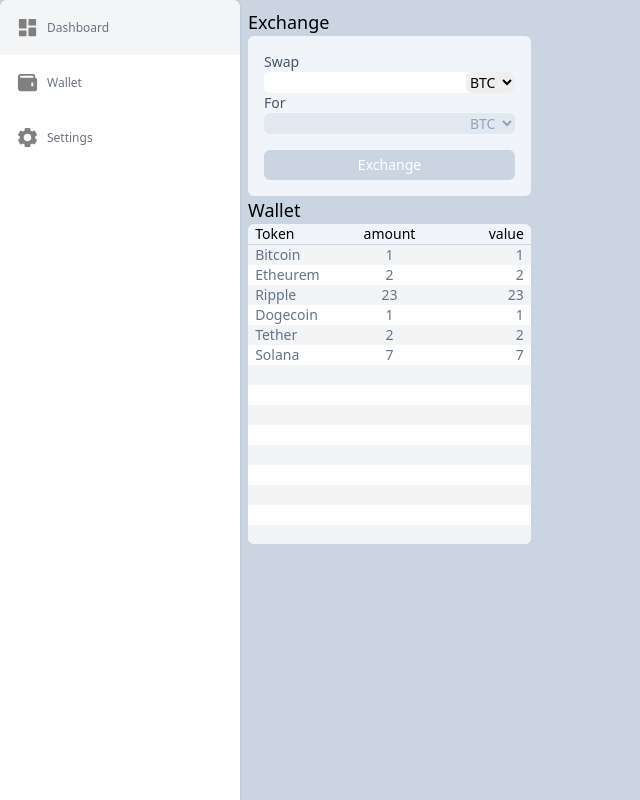
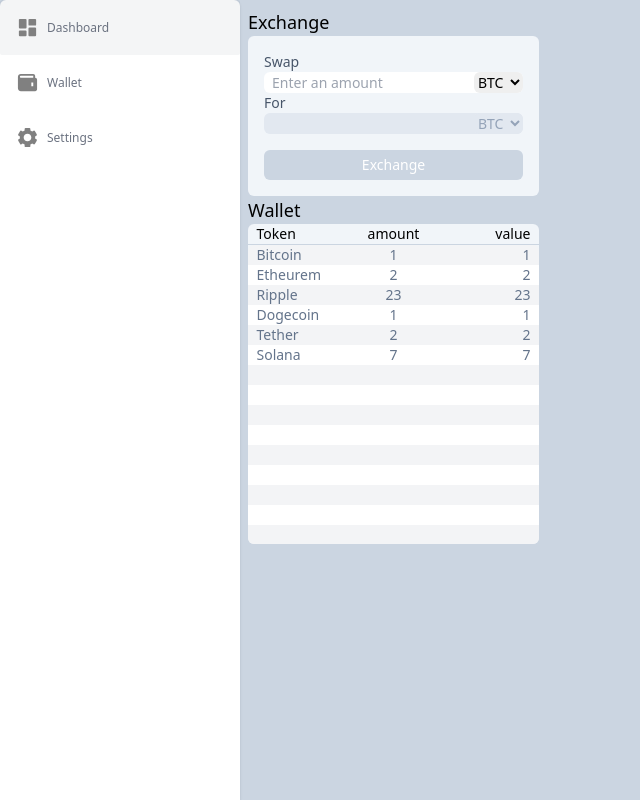
Before and after one commit to Nicolas-dlb/Crypto, a Next.js app: page /wallet in a window 1280 px wide. Shown: the whole page, without its empty margins (0-640 px from the left). Built offline with nearby package versions, Linux system fonts and the light colour scheme.

Commit message:
feat: prevent letters for the exchange input

```diff
--- a/app/wallet/Exchange.tsx
+++ b/app/wallet/Exchange.tsx
@@ -8,14 +8,16 @@
 		<div className="bg-slate-100 h-40 flex-col flex justify-between rounded-md p-4">
 			<div className="text-start">
 				<h3 className="text-sm text-slate-600">Swap</h3>
-				<div className="bg-white rounded-md flex justify-between w-full">
+				<div className="bg-white rounded-md flex justify-between pl-2 w-full">
 					<input
 						onKeyPress={isNumberKey}
 						onChange={(e) => setInput(e.target.value)}
 						type="number"
 						min="0"
 						pattern="[0-9\.]+"
-						className="bg-transparent w-full outline-none"
+						step="0.01"
+						placeholder="Enter an amount"
+						className="bg-transparent w-full outline-none appearance-none"
 					/>
 					<select className="rounded-md outline-none">
 						<option value="Bitcoin">BTC</option>
--- a/styles/globals.css
+++ b/styles/globals.css
@@ -6,14 +6,6 @@
 	[data-nextjs-scroll-focus-boundary] {
 		height: 100%;
 		width: 100%;
-	}
-}
-
-@layer base {
-	input[type="number"]::-webkit-inner-spin-button,
-	input[type="number"]::-webkit-outer-spin-button {
-		-webkit-appearance: none;
-		margin: 0;
 	}
 }
 
```
